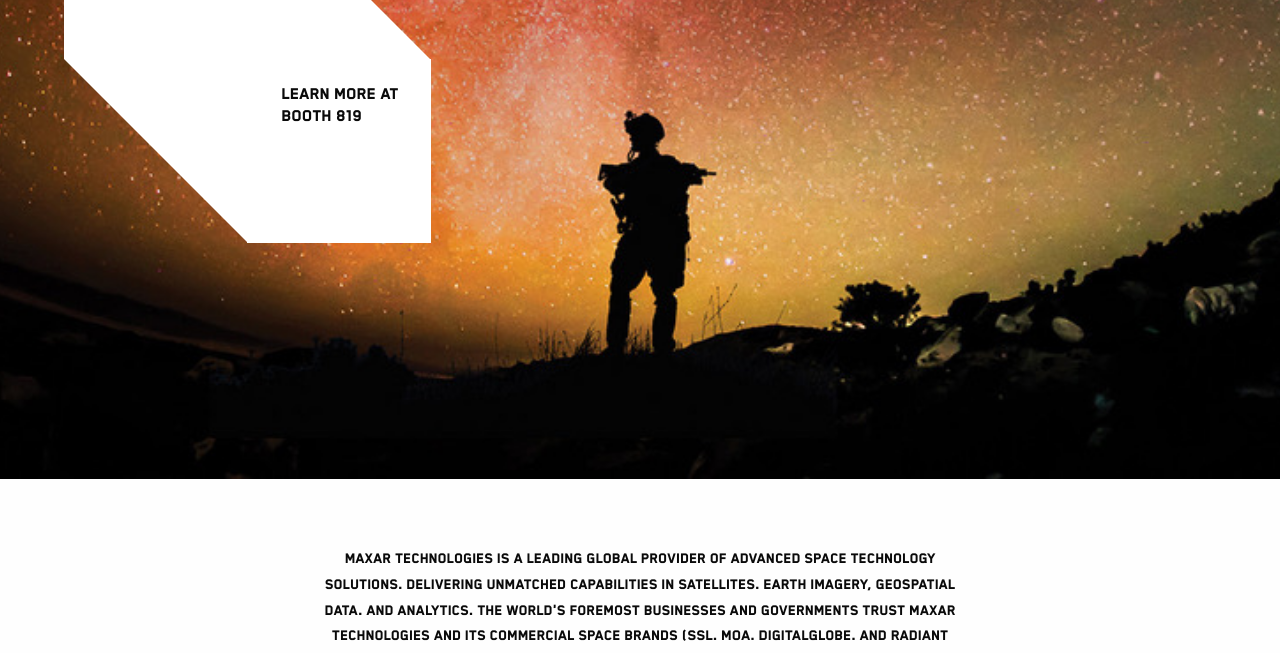
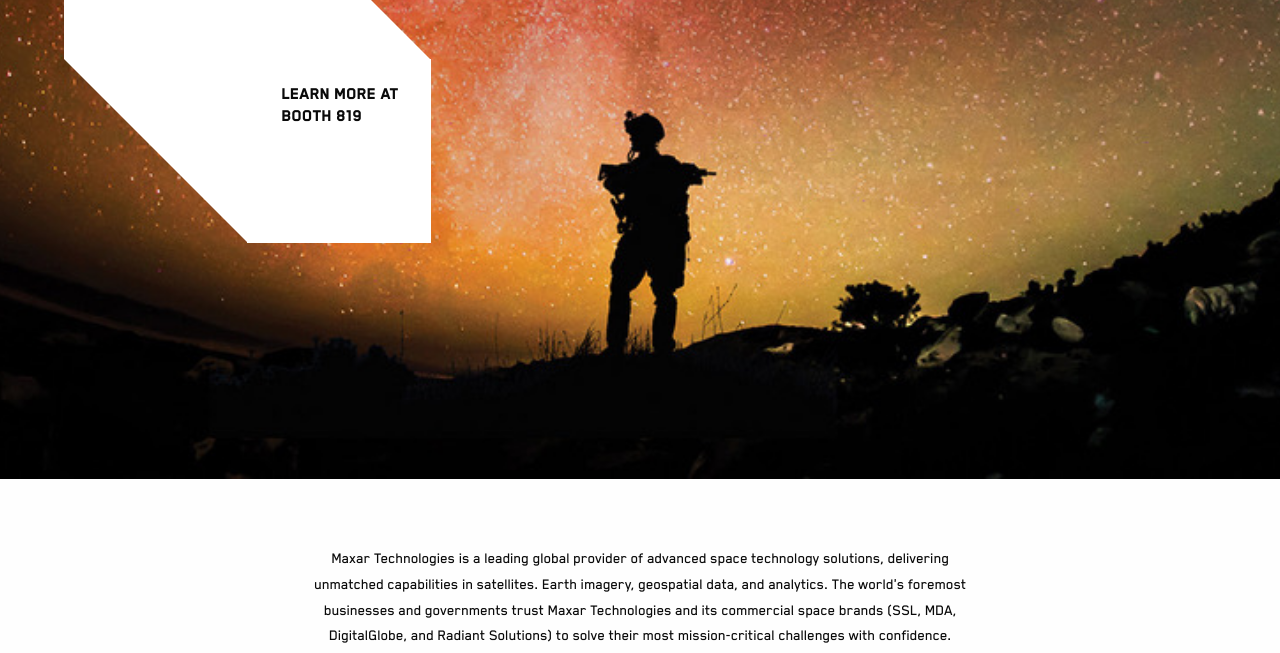
Before and after one commit to DigitalGlobe/Geoint-landingpage, a plain HTML site: page index.html in a window 1280 px wide. Shown: the part 293-946 px from the top of the page. Drawn offline with nearby package versions, Linux system fonts and the light colour scheme; a script that the page names is missing.

Commit message:
More edits!

```diff
--- a/index.html
+++ b/index.html
@@ -34,8 +34,8 @@
       <div class="grid-x">
         <!-- INTRO -->
         <div class="large-12 medium-12">
-          <p class="text-width bold">
-            Maxar Technologies is a leading global provider of advanced space technology solutions. delivering unmatched capabilities in satellites. Earth imagery, geospatial data. and analytics. The world's foremost businesses and governments trust Maxar Technologies and its commercial space brands (SSL. MOA. DigitalGlobe. and Radiant Solutions) to solve their most mission-critical challenges with confidence.
+          <p class="text-width">
+            Maxar Technologies is a leading global provider of advanced space technology solutions, delivering unmatched capabilities in satellites. Earth imagery, geospatial data, and analytics. The world's foremost businesses and governments trust Maxar Technologies and its commercial space brands (SSL, MDA, DigitalGlobe, and Radiant Solutions) to solve their most mission-critical challenges with confidence.
           </p>
         </div>
         <!-- INTRO END -->
```
